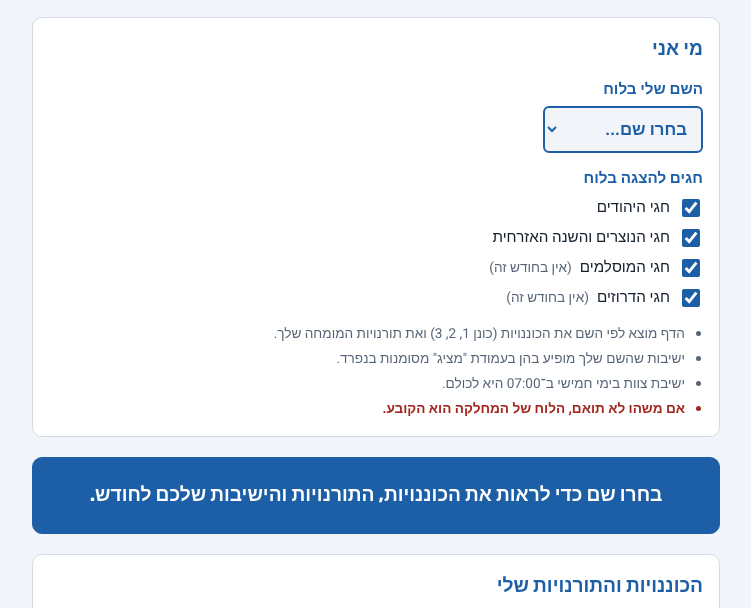
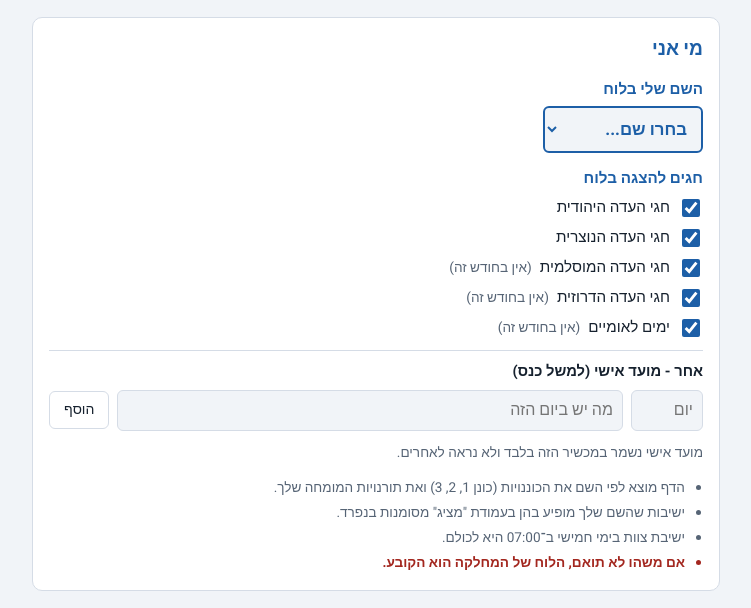
Before and after one commit to dr27shekh7md/Department-schedule-, a plain HTML site: page bechirim.html in a window 1280 px wide. Shown: the part 115-723 px from the top of the page, without its empty margins (264-1015 px from the left). Drawn offline with Linux system fonts and the light colour scheme.

Commit message:
Rename holiday groups, add national days and personal dates
Co-Authored-By: Claude Fable 5.2 <noreply@anthropic.com>
Claude-Session: https://claude.ai/code/session_016y7L987tNynxvBuRiFDHyF

```diff
--- a/bechirim.html
+++ b/bechirim.html
@@ -74,6 +74,8 @@ input[type=checkbox]{accent-color:var(--duty);width:18px;height:18px}
 .cell .hol{color:var(--warn);font-weight:700}
 .cell.duty .hol{color:var(--duty-ink);text-decoration:underline}
 .item .with.hol{color:var(--warn);font-weight:700}
+
+input[type=number],input[type=text]{font:inherit;color:inherit;background:var(--bg);border:1px solid var(--line);border-radius:6px;padding:7px 9px;max-width:100%}
 </style>
 <div class="wrap" dir="rtl" lang="he">
   <header class="hero">
@@ -87,10 +89,21 @@ input[type=checkbox]{accent-color:var(--duty);width:18px;height:18px}
       <label class="f" for="name" style="color:var(--duty);font-weight:700;font-size:.95rem">השם שלי בלוח<select id="name"></select></label>
     </div>
     <div class="checks" id="holBox"><span style="font-weight:700;color:var(--duty);font-size:.95rem">חגים להצגה בלוח</span>
-      <label class="check" for="hJ"><input type="checkbox" id="hJ" checked>חגי היהודים <span class="note" id="hJn"></span></label>
-      <label class="check" for="hC"><input type="checkbox" id="hC" checked>חגי הנוצרים והשנה האזרחית <span class="note" id="hCn"></span></label>
-      <label class="check" for="hM"><input type="checkbox" id="hM" checked>חגי המוסלמים <span class="note" id="hMn"></span></label>
-      <label class="check" for="hD"><input type="checkbox" id="hD" checked>חגי הדרוזים <span class="note" id="hDn"></span></label>
+      <label class="check" for="hJ"><input type="checkbox" id="hJ" checked>חגי העדה היהודית <span class="note" id="hJn"></span></label>
+      <label class="check" for="hC"><input type="checkbox" id="hC" checked>חגי העדה הנוצרית <span class="note" id="hCn"></span></label>
+      <label class="check" for="hM"><input type="checkbox" id="hM" checked>חגי העדה המוסלמית <span class="note" id="hMn"></span></label>
+      <label class="check" for="hD"><input type="checkbox" id="hD" checked>חגי העדה הדרוזית <span class="note" id="hDn"></span></label>
+      <label class="check" for="hN"><input type="checkbox" id="hN" checked>ימים לאומיים <span class="note" id="hNn"></span></label>
+      <div style="display:flex;flex-direction:column;gap:6px;border-top:1px solid var(--line);padding-top:10px;margin-top:4px">
+        <span style="font-weight:700;font-size:.92rem">אחר - מועד אישי (למשל כנס)</span>
+        <div style="display:flex;flex-wrap:wrap;gap:8px;align-items:center">
+          <input type="number" id="cuDay" min="1" max="31" placeholder="יום" aria-label="יום בחודש" style="width:72px">
+          <input type="text" id="cuName" placeholder="מה יש ביום הזה" aria-label="שם המועד" style="flex:1;min-width:140px">
+          <button id="cuAdd" style="padding:7px 14px">הוסף</button>
+        </div>
+        <div id="cuList" style="display:flex;flex-direction:column;gap:4px"></div>
+        <span class="note">מועד אישי נשמר במכשיר הזה בלבד ולא נראה לאחרים.</span>
+      </div>
     </div>
     <ul class="note" style="margin:0;padding-inline-start:18px;display:flex;flex-direction:column;gap:4px">
       <li>הדף מוצא לפי השם את הכוננויות (כונן 1, 2, 3) ואת תורנויות המומחה שלך.</li>
@@ -259,12 +272,31 @@ if(typeof module!=='undefined'){module.exports={build:build,allNames:allNames,DA
   allNames(DATA).forEach(function(n){sel.appendChild(new Option(n,n));});
   var p=DATA.month.split('-');
   $('monthLine').textContent=HEB_MONTH[+p[1]-1]+' '+p[0]+' · מחלקת הרדמה · לפי לוח התורנויות ולוח ישיבות הצוות שפורסמו';
-  var H={J:true,C:true,M:true,D:true};
-  ['J','C','M','D'].forEach(function(k){
+  var H={J:true,C:true,M:true,D:true,N:true,X:true};
+  ['J','C','M','D','N'].forEach(function(k){
     var n=(DATA.holidays||[]).filter(function(h){return h.g===k;}).length;
     $('h'+k+'n').textContent=n?'':'(אין בחודש זה)';
     $('h'+k).addEventListener('change',function(){H[k]=$('h'+k).checked;render();});
   });
+  var CK='luach.custom.'+DATA.month,baseHol=(DATA.holidays||[]).slice(),custom=[],nDays=(DATA.roster||DATA.senior).length;
+  try{var cs=JSON.parse(localStorage.getItem(CK)||'[]');if(Array.isArray(cs)){custom=cs.filter(function(x){return x&&x.day>=1&&x.day<=nDays&&x.name;});}}catch(e){}
+  function syncCustom(){
+    custom.sort(function(a,b){return a.day-b.day;});
+    DATA.holidays=baseHol.concat(custom.map(function(x){return {day:+x.day,g:'X',name:String(x.name),short:String(x.name).slice(0,16)};}));
+    try{localStorage.setItem(CK,JSON.stringify(custom));}catch(e){}
+    var box=$('cuList');box.textContent='';
+    custom.forEach(function(x,i){
+      var row=el('div','check');row.appendChild(el('span','',pad2(x.day)+'/'+DATA.month.slice(5)+' - '+x.name));
+      var b=el('button','','הסר');b.addEventListener('click',function(){custom.splice(i,1);syncCustom();render();});
+      row.appendChild(b);box.appendChild(row);});
+  }
+  $('cuAdd').addEventListener('click',function(){
+    var d=Math.round(+$('cuDay').value),n=$('cuName').value.trim();
+    if(!(d>=1&&d<=nDays)){$('cuDay').focus();return;}
+    if(!n){$('cuName').focus();return;}
+    custom.push({day:d,name:n.slice(0,60)});$('cuDay').value='';$('cuName').value='';syncCustom();render();
+  });
+  syncCustom();
   function render(){
     $('empty').hidden=!!me;$('out').hidden=!me;if(!me){return;}
     var r=build(DATA,me,H);
```
Also changed, not shown: mitmachim.html (+38 -6 lines).
